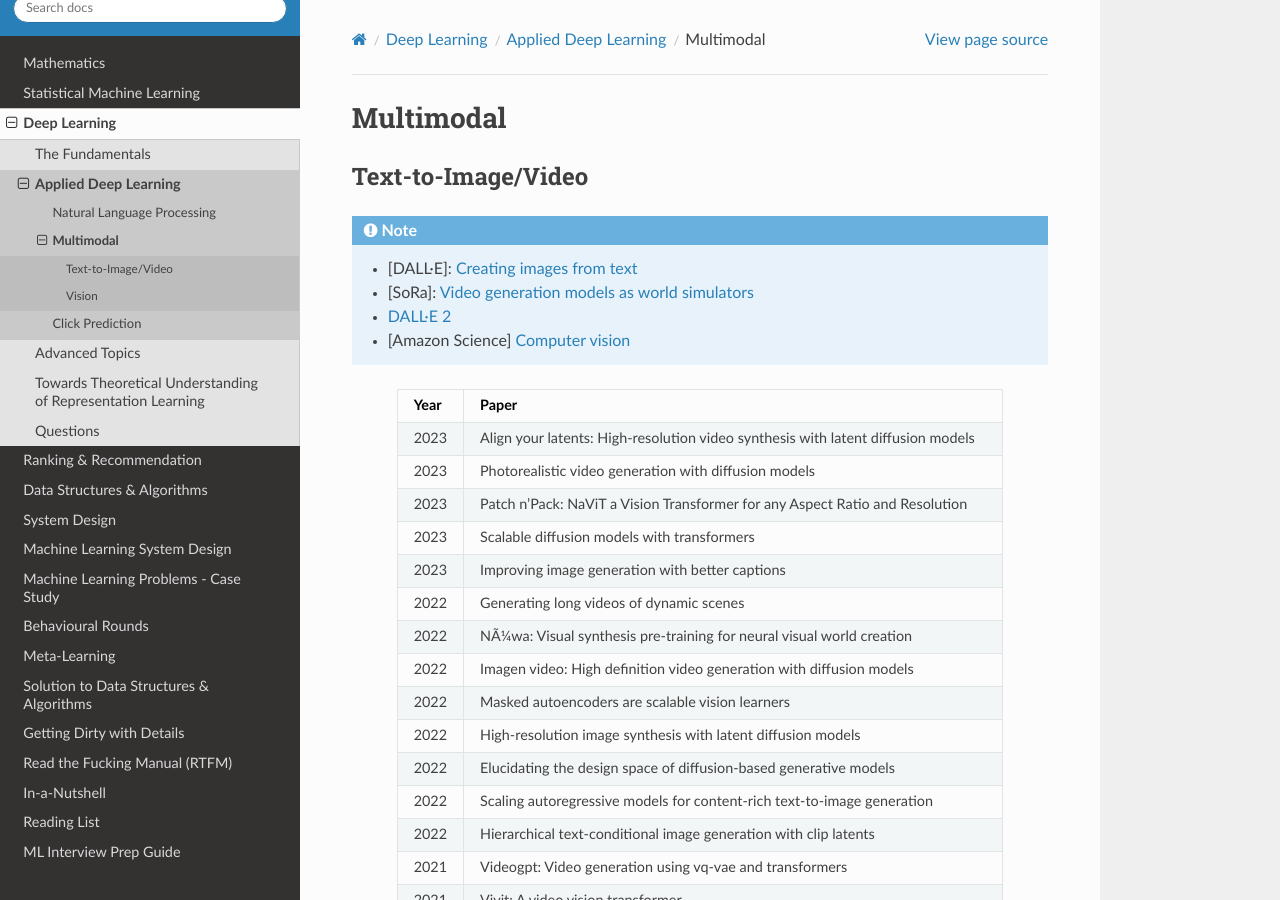
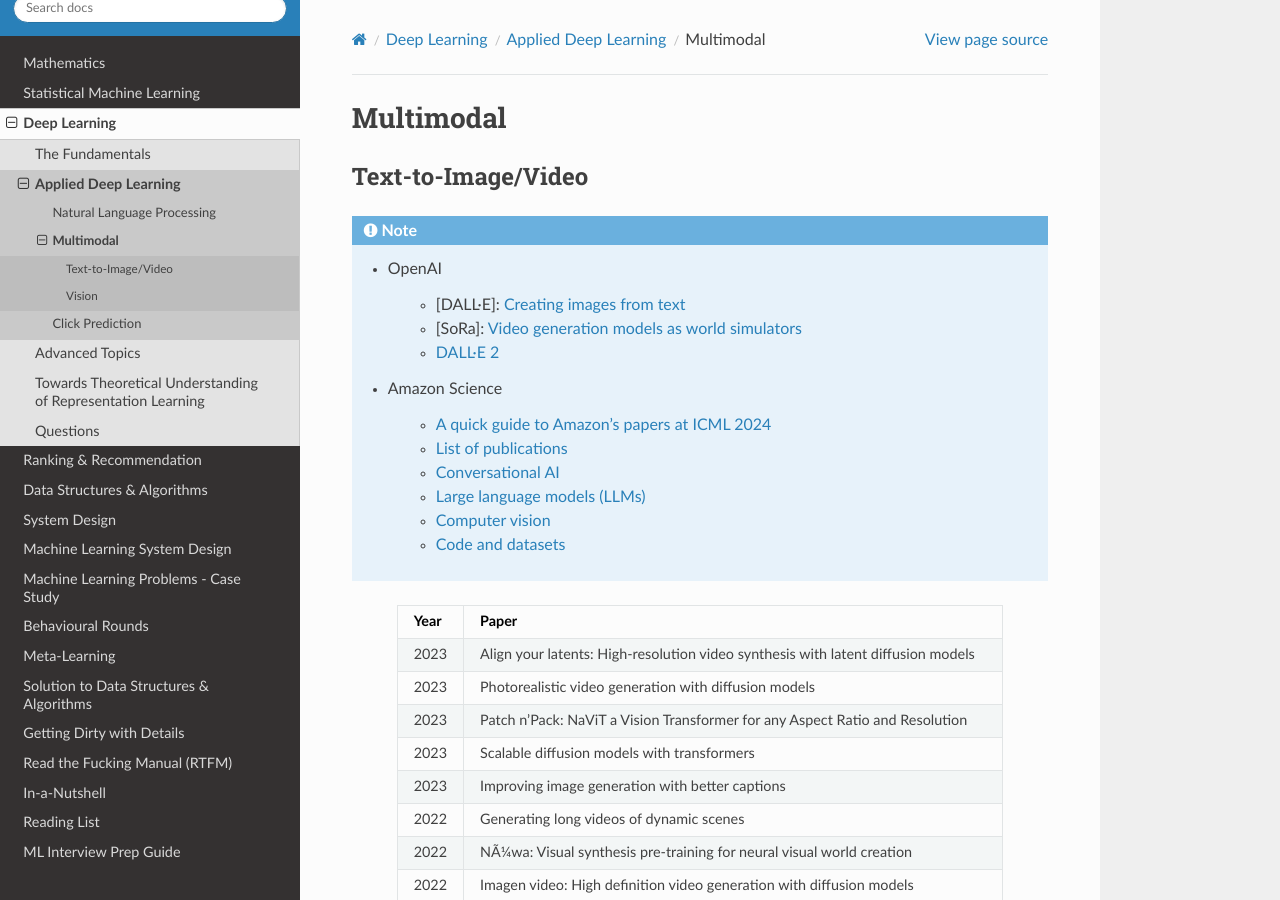
Before and after one commit to uselesstechjunks/leetcode, a Sphinx documentation site: the page built from docs/source/dl/application/image.rst, in a window 1280 px wide and 900 px high. Built offline with Sphinx 7.4.7 and the Read the Docs theme 2.0.0, drawn with Linux system fonts in a browser that asks for light colours.

Commit message:
Update image.rst (#263)

```diff
--- a/docs/source/dl/application/image.rst
+++ b/docs/source/dl/application/image.rst
@@ -6,10 +6,19 @@ Multimodal
 Text-to-Image/Video
 ******************************************************************************************
 .. note::
-	* [DALL·E]: `Creating images from text <https://openai.com/index/dall-e/>`_
-	* [SoRa]: `Video generation models as world simulators <https://openai.com/index/video-generation-models-as-world-simulators/>`_
-	* `DALL·E 2 <https://openai.com/index/dall-e-2/>`_
-	* [Amazon Science] `Computer vision <https://www.amazon.science/research-areas/computer-vision>`_
+	* OpenAI
+
+		* [DALL·E]: `Creating images from text <https://openai.com/index/dall-e/>`_
+		* [SoRa]: `Video generation models as world simulators <https://openai.com/index/video-generation-models-as-world-simulators/>`_
+		* `DALL·E 2 <https://openai.com/index/dall-e-2/>`_
+	* Amazon Science
+
+		* `A quick guide to Amazon’s papers at ICML 2024 <https://www.amazon.science/blog/a-quick-guide-to-amazons-papers-at-icml-2024>`_
+		* `List of publications <https://www.amazon.science/publications>`_
+		* `Conversational AI <https://www.amazon.science/research-areas/conversational-ai-natural-language-processing>`_
+		* `Large language models (LLMs) <https://www.amazon.science/tag/large-language-models>`_
+		* `Computer vision <https://www.amazon.science/research-areas/computer-vision>`_
+		* `Code and datasets <https://www.amazon.science/code-and-datasets>`_
 
 .. csv-table::
 	:header: "Year","Paper"
```
